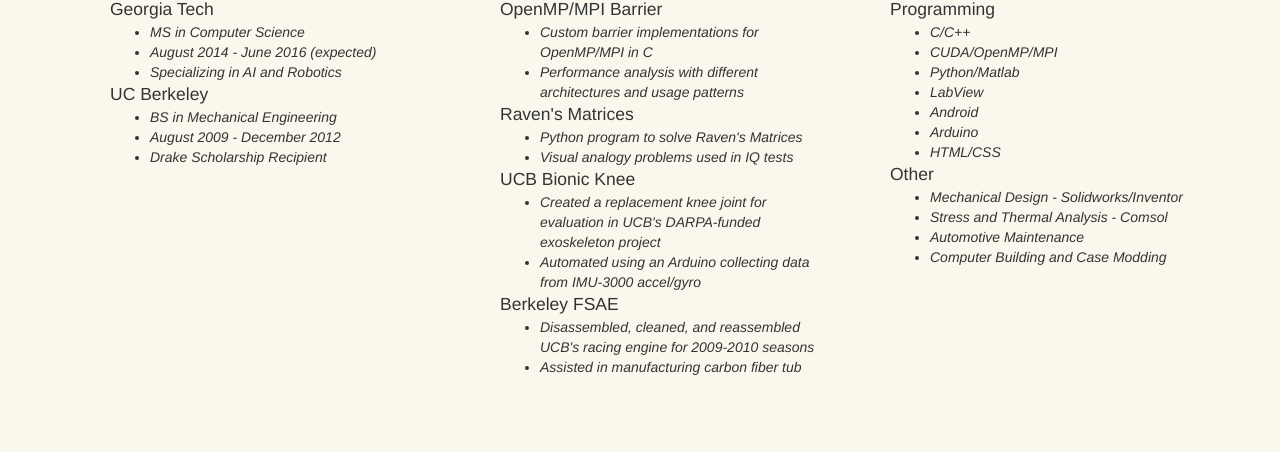
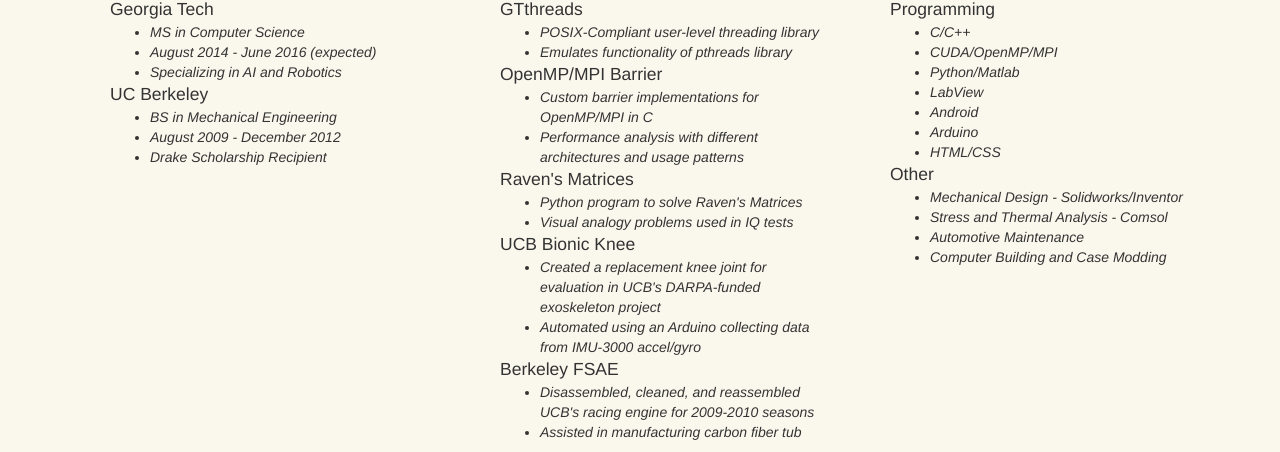
Before and after one commit to cwmoo740/cwmoo740.github.io, a plain HTML site: page index.html in a window 1280 px wide. Shown: the part 509-961 px from the top of the page. Before the commit the page ends 896 px from the top, so only its background shows below. Drawn offline with nearby package versions, Linux system fonts and the light colour scheme.

Commit message:
added gtthreads to projects list

```diff
--- a/index.html
+++ b/index.html
@@ -78,6 +78,11 @@
             <div class="col-md-4">
                 <h2>Projects</h2>
                 <ul class="toplist">
+                	<li>GTthreads</li>
+                	<ul class="sublist">
+                		<li>POSIX-Compliant user-level threading library</li>
+                		<li>Emulates functionality of pthreads library</li>
+                	</ul>
                     <li>OpenMP/MPI Barrier
                         <ul class="sublist">
                             <li>Custom barrier implementations for OpenMP/MPI in C</li>
```
